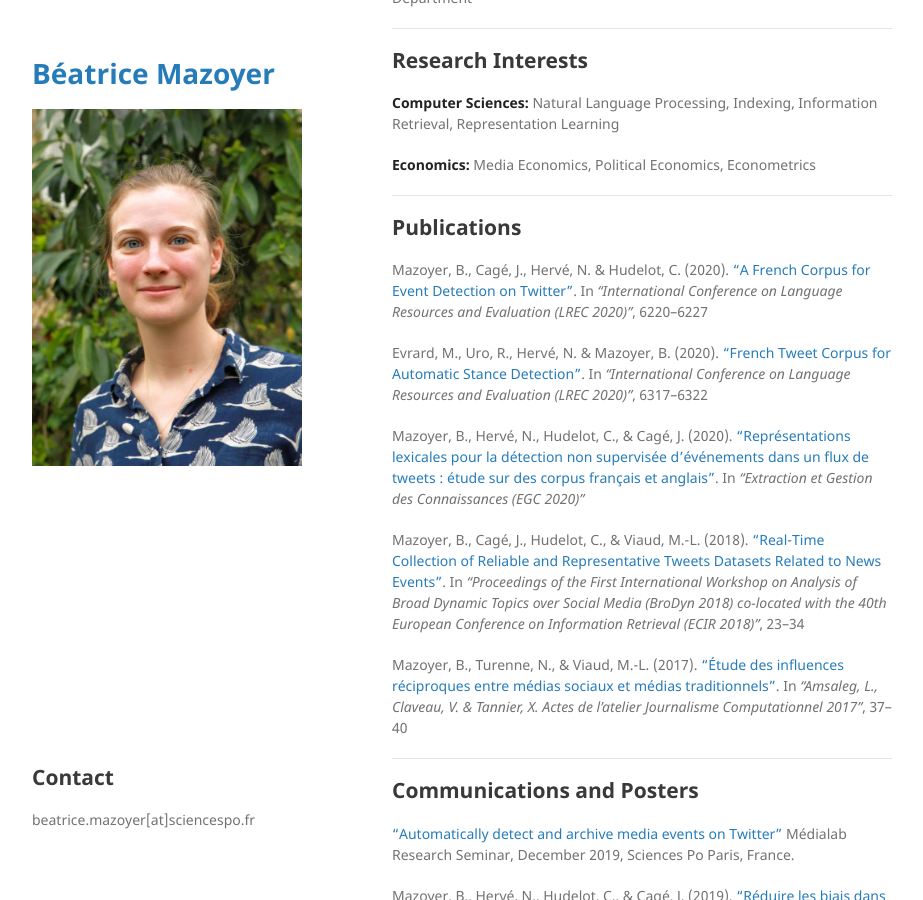
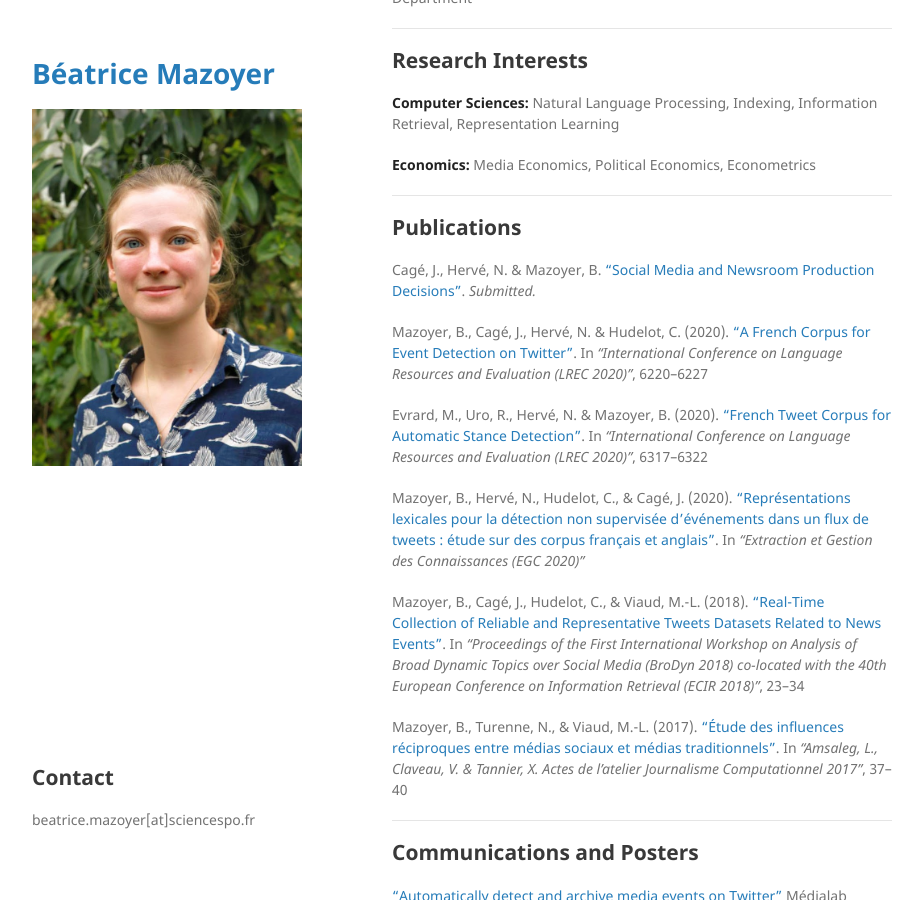
Before and after one commit to bmaz/bmaz.github.io, a Jekyll site: the page built from index.md, in a window 1280 px wide and 900 px high, scrolled down 617 px. Shown: the whole window, without its empty margins (178-1101 px from the left). Built offline with Jekyll 4.4.1, drawn with Linux system fonts in a browser that asks for light colours.

Commit message:
Add new paper

```diff
--- a/index.md
+++ b/index.md
@@ -40,6 +40,10 @@ Media Economics, Political Economics, Econometrics
 ***
 
 ## Publications
+Cagé, J., Hervé, N. & Mazoyer, B. [“Social Media and Newsroom Production
+Decisions”](https://papers.ssrn.com/sol3/papers.cfm?abstract_id=3663899).
+*Submitted.*
+
 Mazoyer, B., Cagé, J., Hervé, N. & Hudelot, C. (2020). [“A French Corpus for Event Detection on
 Twitter”](http://www.lrec-conf.org/proceedings/lrec2020/pdf/2020.lrec-1.763.pdf).
 In *“International Conference on Language Resources and Evaluation (LREC 2020)”*,  6220–6227
```
